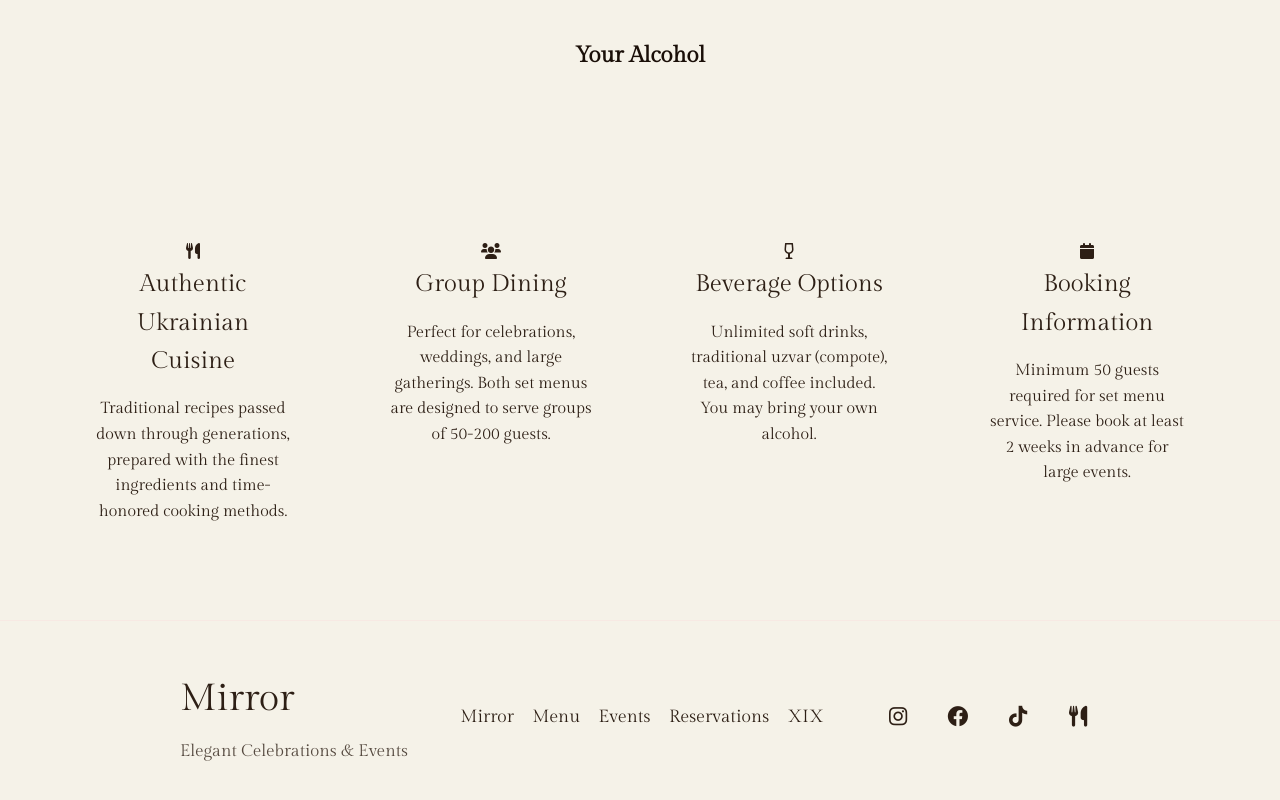
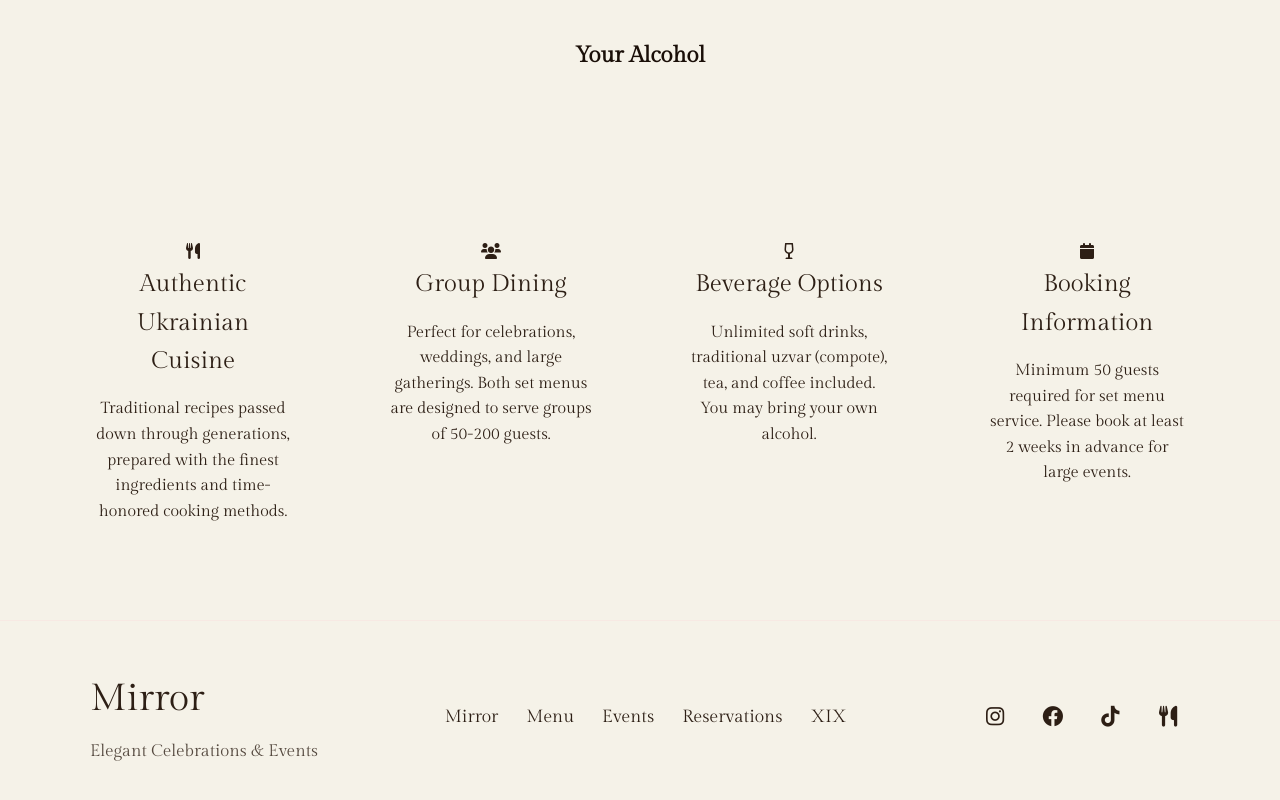
Before and after one commit to Alex-Asta407/xix-restaurant, a website: page mirror/menu.html in a window 1280 px wide. Shown: the part 2037-2837 px from the top of the page. Drawn offline with Linux system fonts and the light colour scheme.

Commit message:
Changed footer alignment

```diff
--- a/mirror.css
+++ b/mirror.css
@@ -674,20 +674,25 @@ body {
     font-size: 1.3rem;
 }
 
-/* Mirror footer: compact row (not edge-to-edge), match XIX feel; mobile-friendly */
+/* Mirror footer: balanced spread; mobile-friendly */
 .footer.footer-mirror .footer-content {
-    max-width: 920px;
+    max-width: 1100px;
+    width: 100%;
     margin-left: auto;
     margin-right: auto;
     justify-content: center;
-    gap: 1.25rem 1.75rem;
+    gap: 1.75rem 2.5rem;
     flex-wrap: wrap;
 }
 
 .footer.footer-mirror .footer-links {
     justify-content: center;
     flex-wrap: wrap;
-    gap: 0.5rem 1.15rem;
+    gap: 0.6rem 1.5rem;
+}
+
+.footer.footer-mirror .footer-social {
+    gap: 0.85rem;
 }
 
 @media (min-width: 769px) {
@@ -695,10 +700,15 @@ body {
         flex-wrap: nowrap;
         justify-content: space-between;
         align-items: center;
+        gap: 2rem 3rem;
     }
 
     .footer.footer-mirror .footer-logo {
         text-align: left;
+    }
+
+    .footer.footer-mirror .footer-links {
+        gap: 0.65rem 1.75rem;
     }
 }
 
@@ -723,15 +733,15 @@ body {
         flex-direction: row;
         flex-wrap: wrap;
         justify-content: center;
-        gap: 0.45rem 0.85rem;
+        gap: 0.5rem 1.1rem;
         max-width: 100%;
     }
 
     .footer.footer-mirror .footer-social {
         justify-content: center;
         flex-wrap: wrap;
-        gap: 0.5rem;
-        row-gap: 0.65rem;
+        gap: 0.65rem;
+        row-gap: 0.75rem;
         max-width: 100%;
     }
 
```
